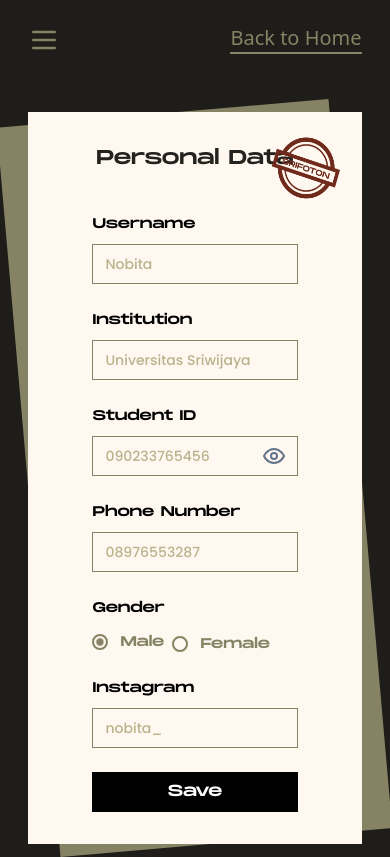
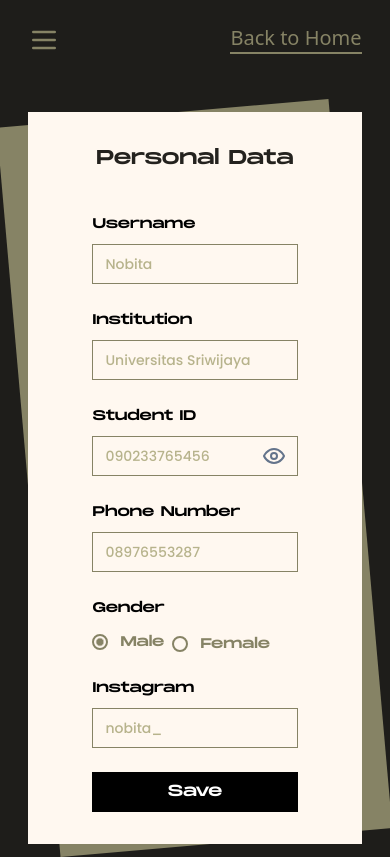
Before and after one commit to zildjianvitoo/srifoton-2024-deployed, a Next.js app: page /personal-data in a window 390 px wide. Built offline with nearby package versions, Linux system fonts and the light colour scheme.

Commit message:
feat(dashboar): fix responsive mobile

```diff
--- a/app/(dashboard)/(routes)/account-data/page.tsx
+++ b/app/(dashboard)/(routes)/account-data/page.tsx
@@ -9,7 +9,7 @@ export default function page() {
         <img
           src="./img/stamp.png"
           alt="stamp"
-          className="absolute right-4 top-4 size-20 md:right-12 md:top-4 lg:right-6 lg:top-2 lg:size-32"
+          className="absolute right-4 top-4 hidden size-20 md:right-12 md:top-4 lg:right-6 lg:top-2 lg:block lg:size-32"
         />
         <h3 className="text-center text-xl">Account Data</h3>
         <FormAccountData />
--- a/app/(dashboard)/(routes)/personal-data/page.tsx
+++ b/app/(dashboard)/(routes)/personal-data/page.tsx
@@ -9,7 +9,7 @@ export default function page() {
         <img
           src="./img/stamp.png"
           alt="stamp"
-          className="absolute right-4 top-4 size-20 md:right-12 md:top-4 lg:right-6 lg:top-2 lg:size-32"
+          className="absolute right-4 top-10 hidden size-20 md:right-12 md:top-4 md:block lg:right-6 lg:top-2 lg:size-32"
         />
         <h3 className="text-center text-xl">Personal Data</h3>
         <FormPersonalData />
```
